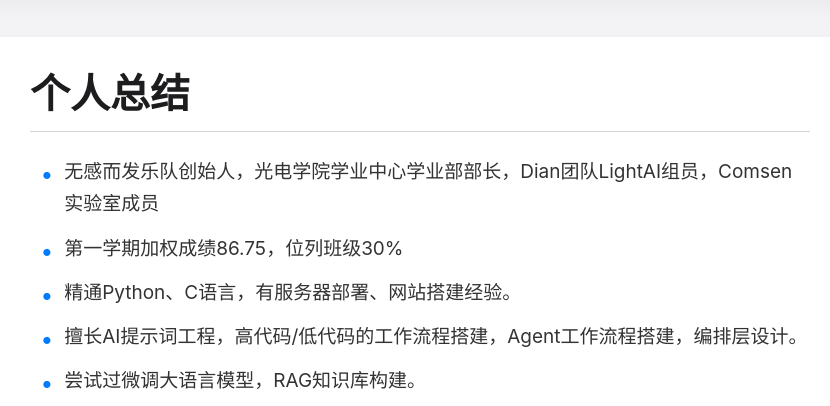
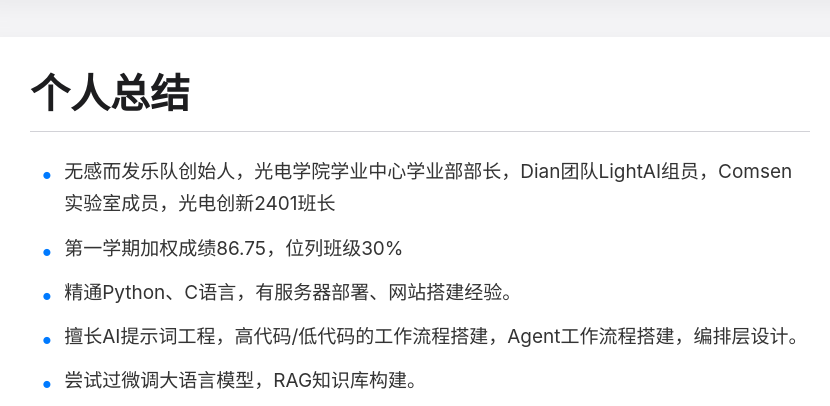
Before and after one commit to Gonghysin/myself, a plain HTML site: page index.html in a window 1280 px wide. Shown: the part 342-748 px from the top of the page, without its empty margins (220-1050 px from the left). Drawn offline with Linux system fonts and the light colour scheme.

Commit message:
Update index.html

```diff
--- a/index.html
+++ b/index.html
@@ -381,7 +381,7 @@
         <section class="content-section personal-summary content-block animate-on-scroll">
             <h2>个人总结</h2>
             <ul>
-                <li class="animate-on-scroll stagger-item" style="--stagger-index: 1;">无感而发乐队创始人，光电学院学业中心学业部部长，Dian团队LightAI组员，Comsen实验室成员</li>
+                <li class="animate-on-scroll stagger-item" style="--stagger-index: 1;">无感而发乐队创始人，光电学院学业中心学业部部长，Dian团队LightAI组员，Comsen实验室成员，光电创新2401班长</li>
                 <li class="animate-on-scroll stagger-item" style="--stagger-index: 1;">第一学期加权成绩86.75，位列班级30%</li>
                 <li class="animate-on-scroll stagger-item" style="--stagger-index: 2;">精通Python、C语言，有服务器部署、网站搭建经验。</li>
                 <li class="animate-on-scroll stagger-item" style="--stagger-index: 3;">擅长AI提示词工程，高代码/低代码的工作流程搭建，Agent工作流程搭建，编排层设计。</li>
```
